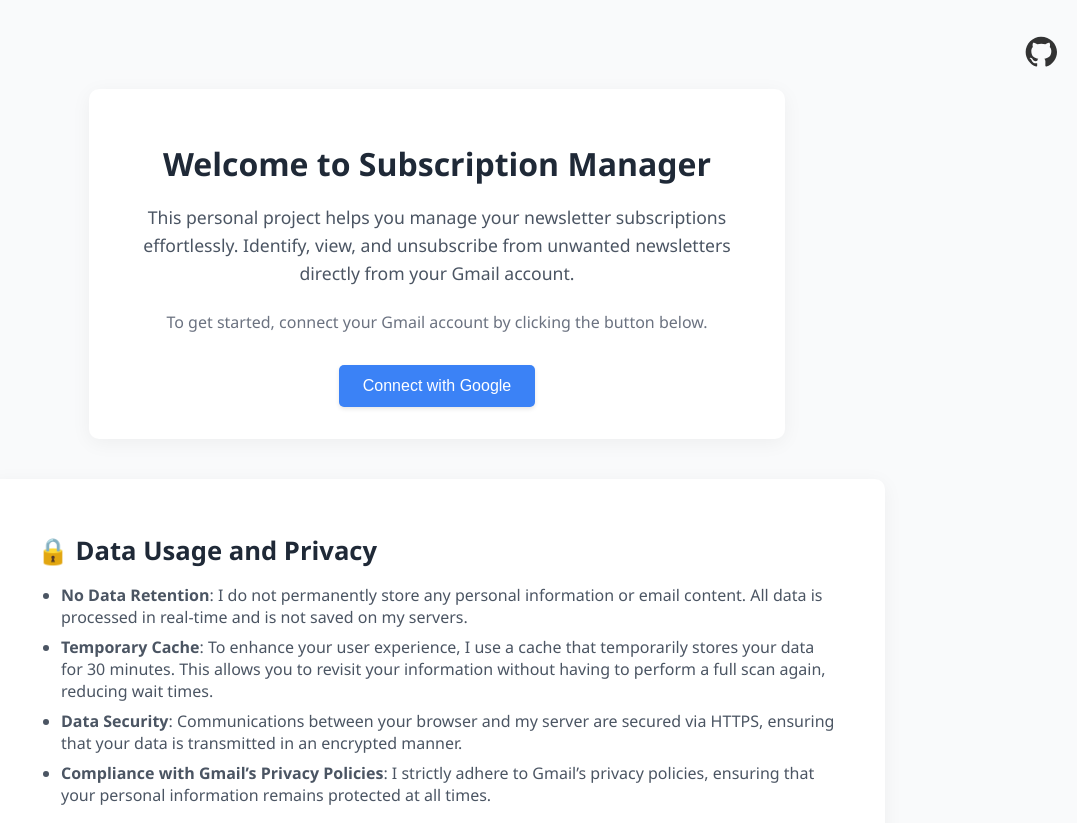
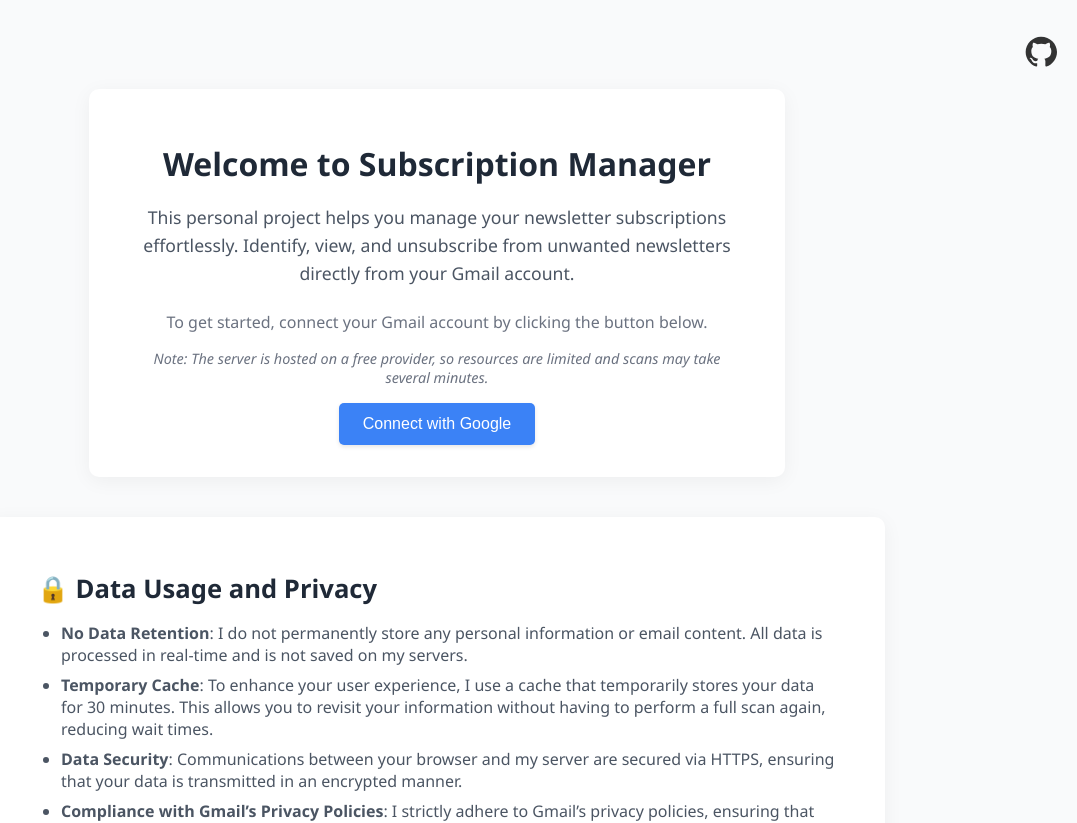
Before and after one commit to daviddeblas/subscription-manager, a React (Vite) app in the folder client/: page / in a window 1280 px wide. Shown: the top 823 px of the page, without its empty margins (203-1280 px from the left). Built offline with nearby package versions, Linux system fonts and the light colour scheme.

Commit message:
Updated HomePage

```diff
--- a/client/src/pages/HomePage/HomePage.css
+++ b/client/src/pages/HomePage/HomePage.css
@@ -58,7 +58,14 @@
 .homepage-instruction {
     color: #6b7280;
     font-size: 1rem;
-    margin-bottom: 2rem;
+}
+
+.homepage-note {
+    margin-top: 1rem;
+    font-size: 0.9rem;
+    color: #6b7280;
+    font-style: italic;
+    margin-bottom: 1rem;
 }
 
 .connect-button {
--- a/client/src/pages/HomePage/HomePage.tsx
+++ b/client/src/pages/HomePage/HomePage.tsx
@@ -29,6 +29,9 @@
                 <p className="homepage-instruction">
                     To get started, connect your Gmail account by clicking the button below.
                 </p>
+                <p className="homepage-note">
+                    Note: The server is hosted on a free provider, so resources are limited and scans may take several minutes.
+                </p>
 
                 {/* Todo */}
                 {/* http://localhost:8080/oauth2/authorization/google */}
@@ -36,6 +39,7 @@
                 <a href="https://subscription-manager-wpds.onrender.com/oauth2/authorization/google">
                     <button className="connect-button">Connect with Google</button>
                 </a>
+
             </div>
 
             <div className="privacy-section">
```
